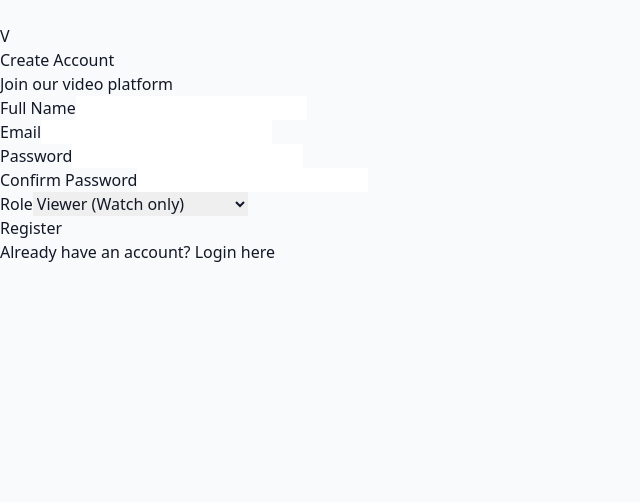
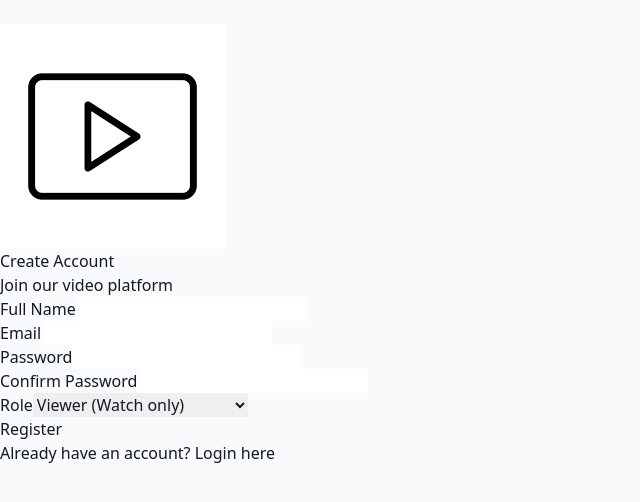
Before and after one commit to ShaikMuktharBasha/videoplatform_frontend, a React (Vite) app: page /register in a window 1280 px wide. Shown: the top 502 px of the page, without its empty margins (0-640 px from the left). Built offline with nearby package versions, Linux system fonts and the light colour scheme.

Commit message:
Replace default logo with custom logo.png in Login, Register, and Navbar

```diff
--- a/src/components/Navbar.jsx
+++ b/src/components/Navbar.jsx
@@ -1,6 +1,7 @@
 import { Link, useNavigate } from 'react-router-dom';
 import { useAuth } from '../context/AuthContext';
 import ThemeToggle from './ThemeToggle';
+import logo from '../images/logo.png';
 
 const Navbar = () => {
   const { user, logout, isEditor } = useAuth();
@@ -16,9 +17,7 @@ const Navbar = () => {
       <div className="max-w-full px-4 sm:px-6 lg:px-8">
         <div className="flex justify-between items-center h-16">
           <Link to={isEditor ? "/dashboard" : "/"} className="flex items-center space-x-2">
-            <div className="w-8 h-8 bg-gradient-to-br from-primary-500 to-primary-700 rounded-lg flex items-center justify-center">
-              <span className="text-white font-bold text-xl">V</span>
-            </div>
+            <img src={logo} alt="Logo" className="w-10 h-10 object-contain" />
             <span className="text-xl font-bold text-gray-900 dark:text-white hidden sm:block">Video Platform</span>
           </Link>
 
--- a/src/pages/Login.jsx
+++ b/src/pages/Login.jsx
@@ -2,6 +2,7 @@ import { useState } from 'react';
 import { Link, useNavigate } from 'react-router-dom';
 import { useAuth } from '../context/AuthContext';
 import ThemeToggle from '../components/ThemeToggle';
+import logo from '../images/logo.png';
 
 const Login = () => {
   const [formData, setFormData] = useState({
@@ -48,9 +49,7 @@ const Login = () => {
       </div>
       <div className="card max-w-md w-full">
         <div className="text-center mb-8">
-          <div className="w-16 h-16 bg-gradient-to-br from-primary-500 to-primary-700 rounded-xl flex items-center justify-center mx-auto mb-4">
-            <span className="text-white font-bold text-3xl">V</span>
-          </div>
+          <img src={logo} alt="Logo" className="w-24 h-24 mx-auto mb-4 object-contain" />
           <h2 className="text-3xl font-bold text-gray-900 dark:text-white">Welcome Back</h2>
           <p className="text-gray-600 dark:text-gray-400 mt-2">Login to your account</p>
         </div>
--- a/src/pages/Register.jsx
+++ b/src/pages/Register.jsx
@@ -2,6 +2,7 @@ import { useState } from 'react';
 import { Link, useNavigate } from 'react-router-dom';
 import { useAuth } from '../context/AuthContext';
 import ThemeToggle from '../components/ThemeToggle';
+import logo from '../images/logo.png';
 
 const Register = () => {
   const [formData, setFormData] = useState({
@@ -57,9 +58,7 @@ const Register = () => {
       </div>
       <div className="card max-w-md w-full">
         <div className="text-center mb-8">
-          <div className="w-16 h-16 bg-gradient-to-br from-primary-500 to-primary-700 rounded-xl flex items-center justify-center mx-auto mb-4">
-            <span className="text-white font-bold text-3xl">V</span>
-          </div>
+          <img src={logo} alt="Logo" className="w-24 h-24 mx-auto mb-4 object-contain" />
           <h2 className="text-3xl font-bold text-gray-900 dark:text-white">Create Account</h2>
           <p className="text-gray-600 dark:text-gray-400 mt-2">Join our video platform</p>
         </div>
```
Also changed, not shown: src/images/logo.png (added).
